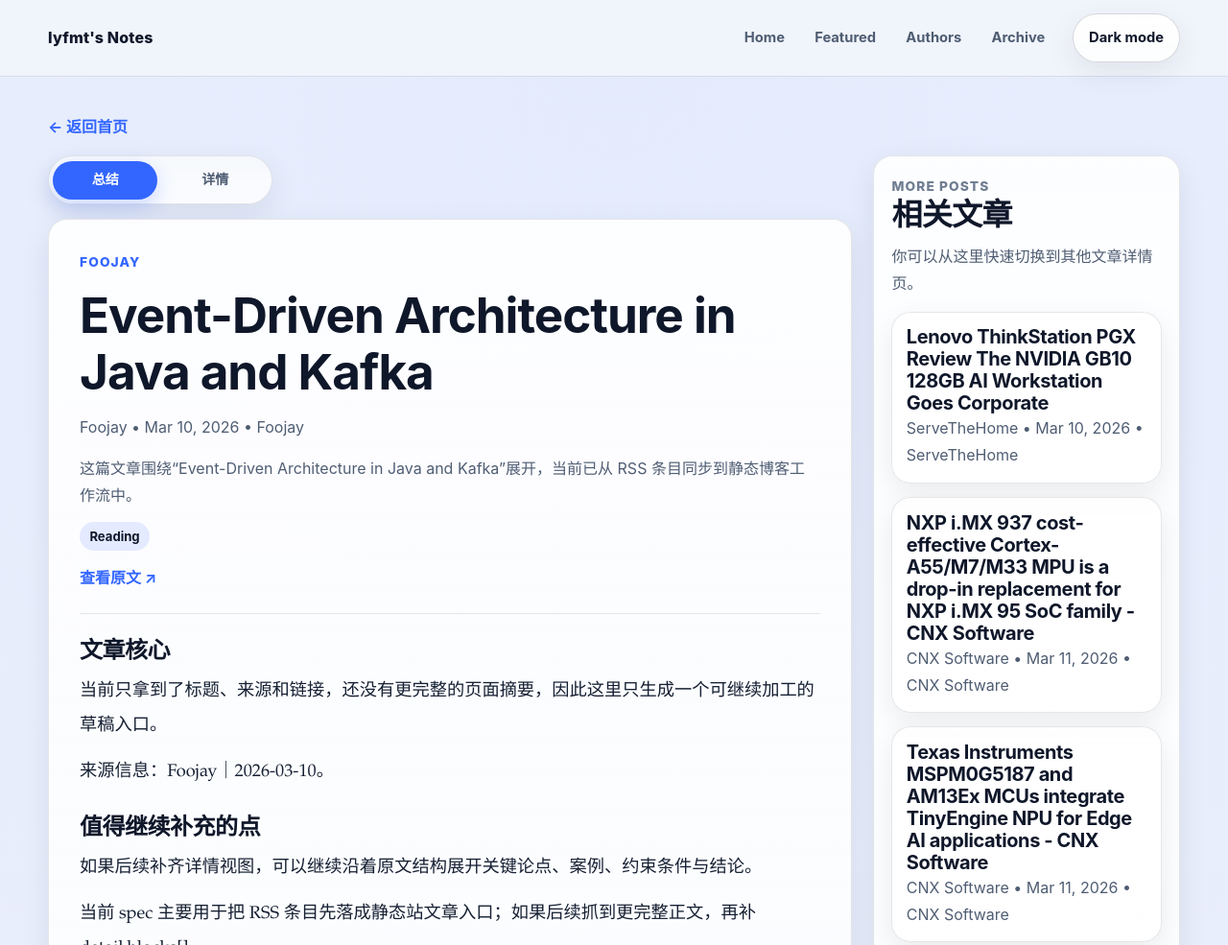
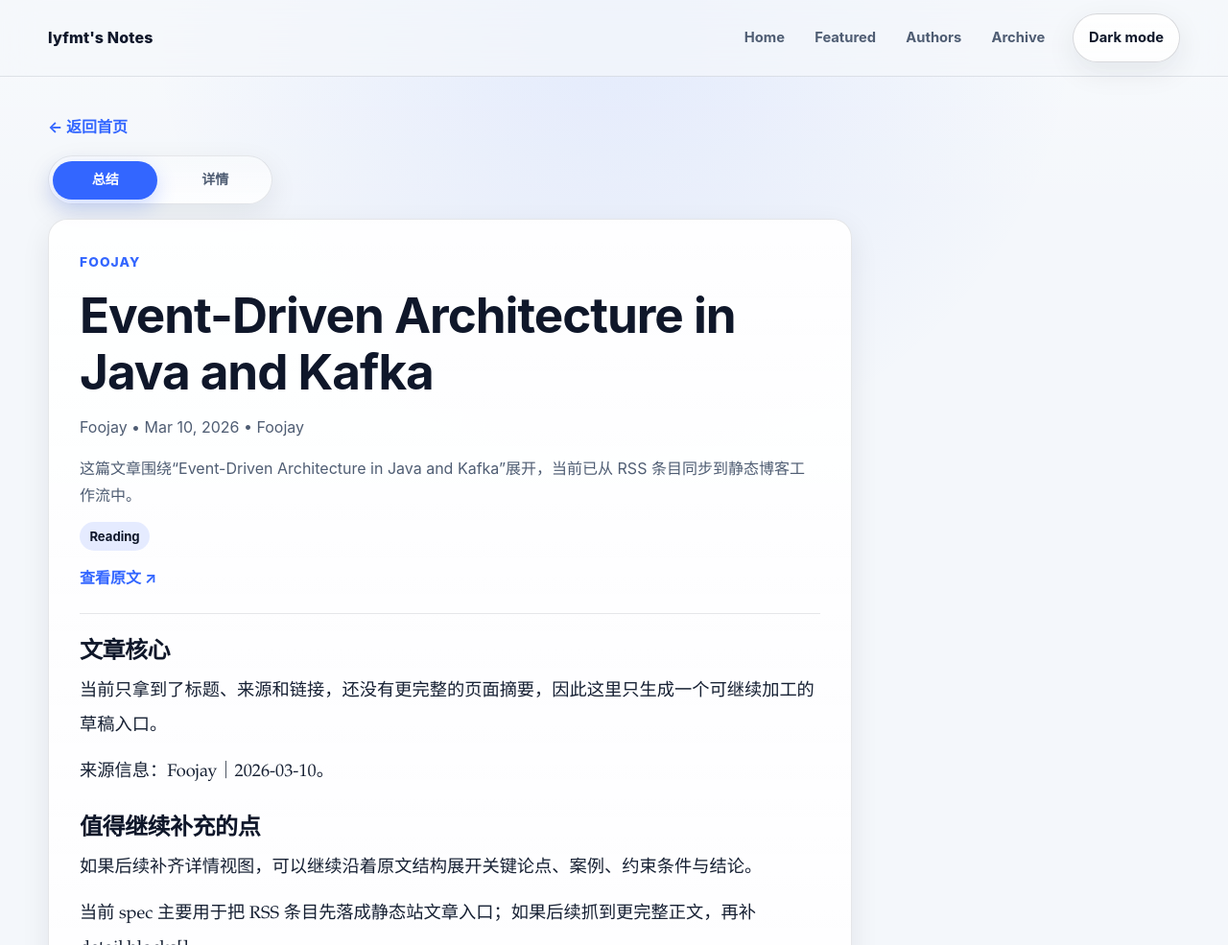
Before and after one commit to lyfmt/lyfmt-notes, a plain HTML site: page post.html in a window 1280 px wide. Shown: the top 985 px of the page at 96% size. Drawn offline with Linux system fonts and the light colour scheme.

Commit message:
Remove related posts sidebar

```diff
--- a/post.html
+++ b/post.html
@@ -45,19 +45,6 @@
             </section>
           </article>
         </div>
-
-        <aside id="related-posts" class="side-panel" aria-live="polite" aria-busy="true">
-          <div class="side-panel__inner">
-            <p class="eyebrow eyebrow--muted">More posts</p>
-            <h2>相关文章</h2>
-            <p class="section-copy">你可以从这里快速切换到其他文章详情页。</p>
-            <div class="side-list">
-              <article class="empty-state empty-state--compact">
-                <p>正在加载相关文章…</p>
-              </article>
-            </div>
-          </div>
-        </aside>
       </div>
     </main>
   </body>
--- a/script.js
+++ b/script.js
@@ -1160,7 +1160,6 @@
 
 function renderPost(post, relatedPosts) {
   const article = qs("post-article");
-  const related = qs("related-posts");
 
   if (!article) {
     return;
@@ -1225,37 +1224,10 @@
 
   article.appendChild(contentWrap);
   appendPostPager(article, post, relatedPosts, effectiveView);
-
-  if (related) {
-    const listWrap = related.querySelector(".side-list");
-    if (listWrap) {
-      clear(listWrap);
-      related.setAttribute("aria-busy", "false");
-
-      relatedPosts
-        .filter((item) => item.slug !== post.slug)
-        .forEach((item) => {
-          const card = createElement("article", "side-card");
-          const titleNode = createElement("h3", "side-card__title");
-          const link = createElement("a", "side-card__link", item.title);
-          link.href = buildPostHref(item.slug, effectiveView);
-          titleNode.appendChild(link);
-          const metaLine = createElement("p", "side-card__meta", createMetaLine(item));
-          card.append(titleNode, metaLine);
-          listWrap.appendChild(card);
-        });
-
-      if (!listWrap.childNodes.length) {
-        const empty = createElement("article", "empty-state empty-state--compact");
-        empty.appendChild(createElement("p", "", "暂无其他文章。"));
-        listWrap.appendChild(empty);
-      }
-    }
-  }
 }
 
 function renderError(message) {
-  const targetIds = ["home-posts", "author-list", "pagination", "post-article", "related-posts"];
+  const targetIds = ["home-posts", "author-list", "pagination", "post-article"];
 
   targetIds.forEach((id) => {
     const node = qs(id);
@@ -1263,17 +1235,7 @@
       return;
     }
 
-    if (id === "related-posts") {
-      const listWrap = node.querySelector(".side-list");
-      if (listWrap) {
-        clear(listWrap);
-        const box = createElement("article", "empty-state empty-state--compact");
-        box.appendChild(createElement("p", "", message));
-        listWrap.appendChild(box);
-      }
-      node.setAttribute("aria-busy", "false");
-      return;
-    }
+    // related-posts removed
 
     clear(node);
     node.setAttribute("aria-busy", "false");
```
